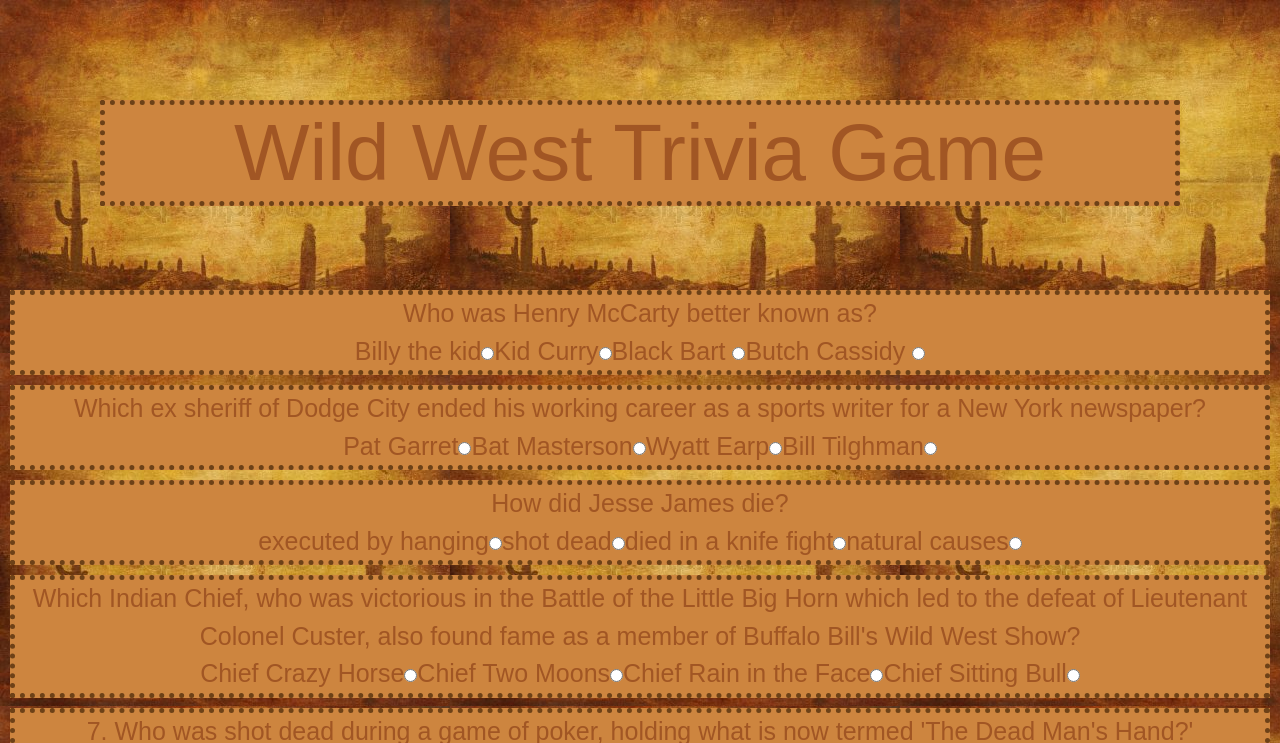
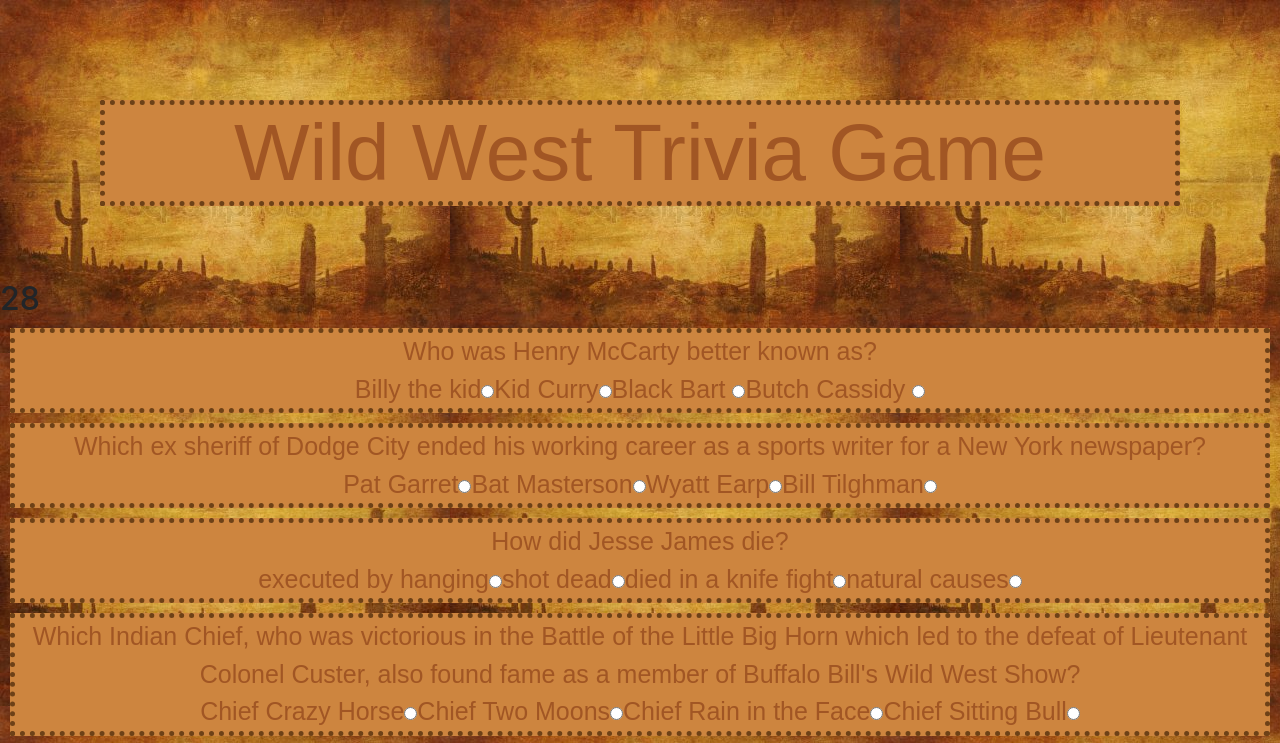
Before and after one commit to PHolmes10/TriviaGame, a plain HTML site: page index.html in a window 1280 px wide. Both pictures are taken after a click on the element "Start the quiz!". Shown: the top 743 px of the page. Drawn offline with nearby package versions, Linux system fonts and the light colour scheme; a web font is replaced by a local one.

Commit message:
added timer

```diff
--- a/assets/javascript/app.js
+++ b/assets/javascript/app.js
@@ -52,6 +52,7 @@ var questions = [
         "correctAnswer": "John Colter"
     }];
 
+$("#done").hide()
 
 var userInput;
 var questionCount;
@@ -59,13 +60,31 @@ var correct = 0;
 var incorrect = 0;
 var questionIndex = 0;
 
+var number = 30;
+var intervalId;
 
-$("#done").hide()
+function run() {
+    intervalId = setInterval(decrement, 1000);
+}
 
+function decrement() {
 
-// function renderQuestion() {
-//     if (questionIndex <= (questions.length - 1))
-// }
+    number--;
+
+    $("#show-timer").html("<h2>" + number + "</h2>");
+
+    if (number === 0) {
+
+        stop();
+
+        alert("Time Up!");
+    }
+}
+
+function stop() {
+
+    clearInterval(intervalId);
+}
 
 
 
@@ -73,7 +92,7 @@ $("#done").hide()
 
 // starts the game when user clicks the start div
 $("#start").on("click", function () {
-
+    run();
     for (i = 0; i < questions.length; i++) {
 
         var questionDiv = $("<div class='questions'>");
@@ -97,3 +116,4 @@ $("#start").on("click", function () {
     $("#start").hide();
     $("#done").text("Submit");
 });
+;
--- a/index.html
+++ b/index.html
@@ -15,6 +15,7 @@
     <h1>Wild West Trivia Game</h1>
     <br>
     <div id="start">Start the quiz!</div>
+    <div id="show-timer"></div>
     <div id="question-list"></div>
     <br>
     <div id="done"></div>
```
